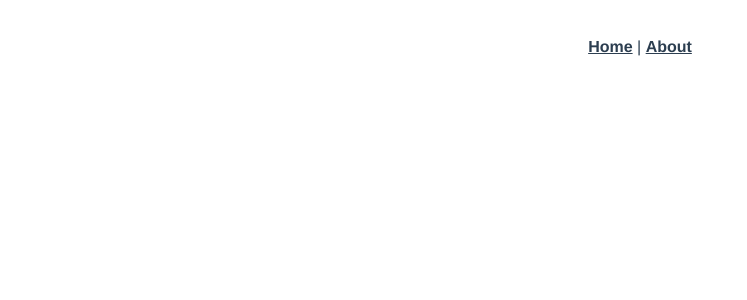
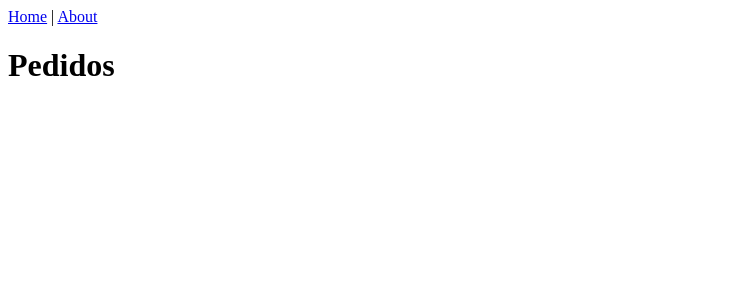
Before and after one commit to LucasMeyble/makeYourBurger, a Vue app: page /pedidos in a window 1280 px wide. Before the commit this address had no page. Shown: the top 300 px of the page, without its empty margins (0-747 px from the left). Built offline with nearby package versions, Linux system fonts and the light colour scheme.

Commit message:
Implementando o Vue Router

```diff
--- a/src/App.vue
+++ b/src/App.vue
@@ -1,30 +1,21 @@
 <template>
-  <div id="nav">
-    <router-link to="/">Home</router-link> |
-    <router-link to="/about">About</router-link>
-  </div>
+  <NavBar />
   <router-view/>
+  <Footer />
 </template>
 
+<script>
+
+  import NavBar from './components/NavBar.vue';
+  import Footer from './components/Footer.vue';
+
+export default {
+  components: {
+    NavBar,
+    Footer
+  }
+}
+</script>
+
 <style>
-#app {
-  font-family: Avenir, Helvetica, Arial, sans-serif;
-  -webkit-font-smoothing: antialiased;
-  -moz-osx-font-smoothing: grayscale;
-  text-align: center;
-  color: #2c3e50;
-}
-
-#nav {
-  padding: 30px;
-}
-
-#nav a {
-  font-weight: bold;
-  color: #2c3e50;
-}
-
-#nav a.router-link-exact-active {
-  color: #42b983;
-}
 </style>
--- /dev/null
+++ b/src/components/Footer.vue
@@ -0,0 +1,9 @@
+<template>
+
+</template>
+
+<script>
+export default {
+    name: "Footer"
+}
+</script>
--- a/src/components/HelloWorld.vue
+++ /dev/null
@@ -1,58 +0,0 @@
-<template>
-  <div class="hello">
-    <h1>{{ msg }}</h1>
-    <p>
-      For a guide and recipes on how to configure / customize this project,<br>
-      check out the
-      <a href="https://cli.vuejs.org" target="_blank" rel="noopener">vue-cli documentation</a>.
-    </p>
-    <h3>Installed CLI Plugins</h3>
-    <ul>
-      <li><a href="https://github.com/vuejs/vue-cli/tree/dev/packages/%40vue/cli-plugin-babel" target="_blank" rel="noopener">babel</a></li>
-      <li><a href="https://github.com/vuejs/vue-cli/tree/dev/packages/%40vue/cli-plugin-router" target="_blank" rel="noopener">router</a></li>
-    </ul>
-    <h3>Essential Links</h3>
-    <ul>
-      <li><a href="https://vuejs.org" target="_blank" rel="noopener">Core Docs</a></li>
-      <li><a href="https://forum.vuejs.org" target="_blank" rel="noopener">Forum</a></li>
-      <li><a href="https://chat.vuejs.org" target="_blank" rel="noopener">Community Chat</a></li>
-      <li><a href="https://twitter.com/vuejs" target="_blank" rel="noopener">Twitter</a></li>
-      <li><a href="https://news.vuejs.org" target="_blank" rel="noopener">News</a></li>
-    </ul>
-    <h3>Ecosystem</h3>
-    <ul>
-      <li><a href="https://router.vuejs.org" target="_blank" rel="noopener">vue-router</a></li>
-      <li><a href="https://vuex.vuejs.org" target="_blank" rel="noopener">vuex</a></li>
-      <li><a href="https://github.com/vuejs/vue-devtools#vue-devtools" target="_blank" rel="noopener">vue-devtools</a></li>
-      <li><a href="https://vue-loader.vuejs.org" target="_blank" rel="noopener">vue-loader</a></li>
-      <li><a href="https://github.com/vuejs/awesome-vue" target="_blank" rel="noopener">awesome-vue</a></li>
-    </ul>
-  </div>
-</template>
-
-<script>
-export default {
-  name: 'HelloWorld',
-  props: {
-    msg: String
-  }
-}
-</script>
-
-<!-- Add "scoped" attribute to limit CSS to this component only -->
-<style scoped>
-h3 {
-  margin: 40px 0 0;
-}
-ul {
-  list-style-type: none;
-  padding: 0;
-}
-li {
-  display: inline-block;
-  margin: 0 10px;
-}
-a {
-  color: #42b983;
-}
-</style>
--- /dev/null
+++ b/src/components/NavBar.vue
@@ -0,0 +1,19 @@
+<template>
+    <div id="nav">
+        <router-link to="/">
+            <img src="" id="logo" alt="">
+        </router-link>
+        <router-link to="/">Home</router-link> |
+        <router-link to="/pedidos">About</router-link>
+    </div>
+</template>
+
+<script>
+export default {
+    name: "NavBar"
+}
+</script>
+
+<style scoped>
+
+</style>
--- a/src/router/index.js
+++ b/src/router/index.js
@@ -8,12 +8,9 @@
     component: Home
   },
   {
-    path: '/about',
-    name: 'About',
-    // route level code-splitting
-    // this generates a separate chunk (about.[hash].js) for this route
-    // which is lazy-loaded when the route is visited.
-    component: () => import(/* webpackChunkName: "about" */ '../views/About.vue')
+    path: '/pedidos',
+    name: 'Pedidos',
+    component: () => import(/* webpackChunkName: "pedidos" */ '../views/Pedidos.vue')
   }
 ]
 
--- a/src/views/About.vue
+++ /dev/null
@@ -1,5 +0,0 @@
-<template>
-  <div class="about">
-    <h1>This is an about page</h1>
-  </div>
-</template>
--- a/src/views/Home.vue
+++ b/src/views/Home.vue
@@ -1,18 +1,12 @@
 <template>
   <div class="home">
-    <img alt="Vue logo" src="../assets/logo.png">
-    <HelloWorld msg="Welcome to Your Vue.js App"/>
+    <h1>Home</h1>
   </div>
 </template>
 
 <script>
-// @ is an alias to /src
-import HelloWorld from '@/components/HelloWorld.vue'
 
 export default {
-  name: 'Home',
-  components: {
-    HelloWorld
-  }
+  name: 'Home'
 }
 </script>
--- /dev/null
+++ b/src/views/Pedidos.vue
@@ -0,0 +1,5 @@
+<template>
+  <div class="Pedidos ">
+    <h1>Pedidos</h1>
+  </div>
+</template>
```
